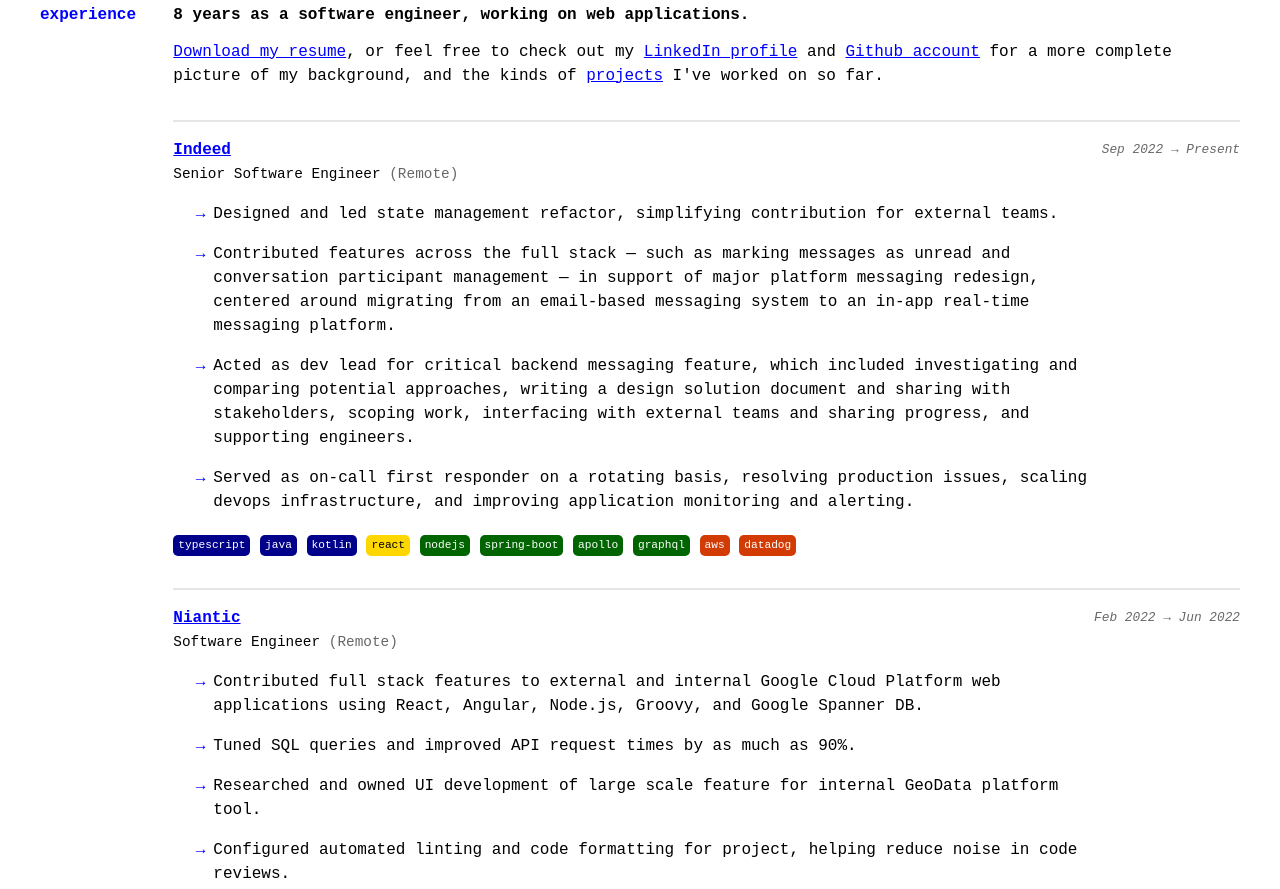
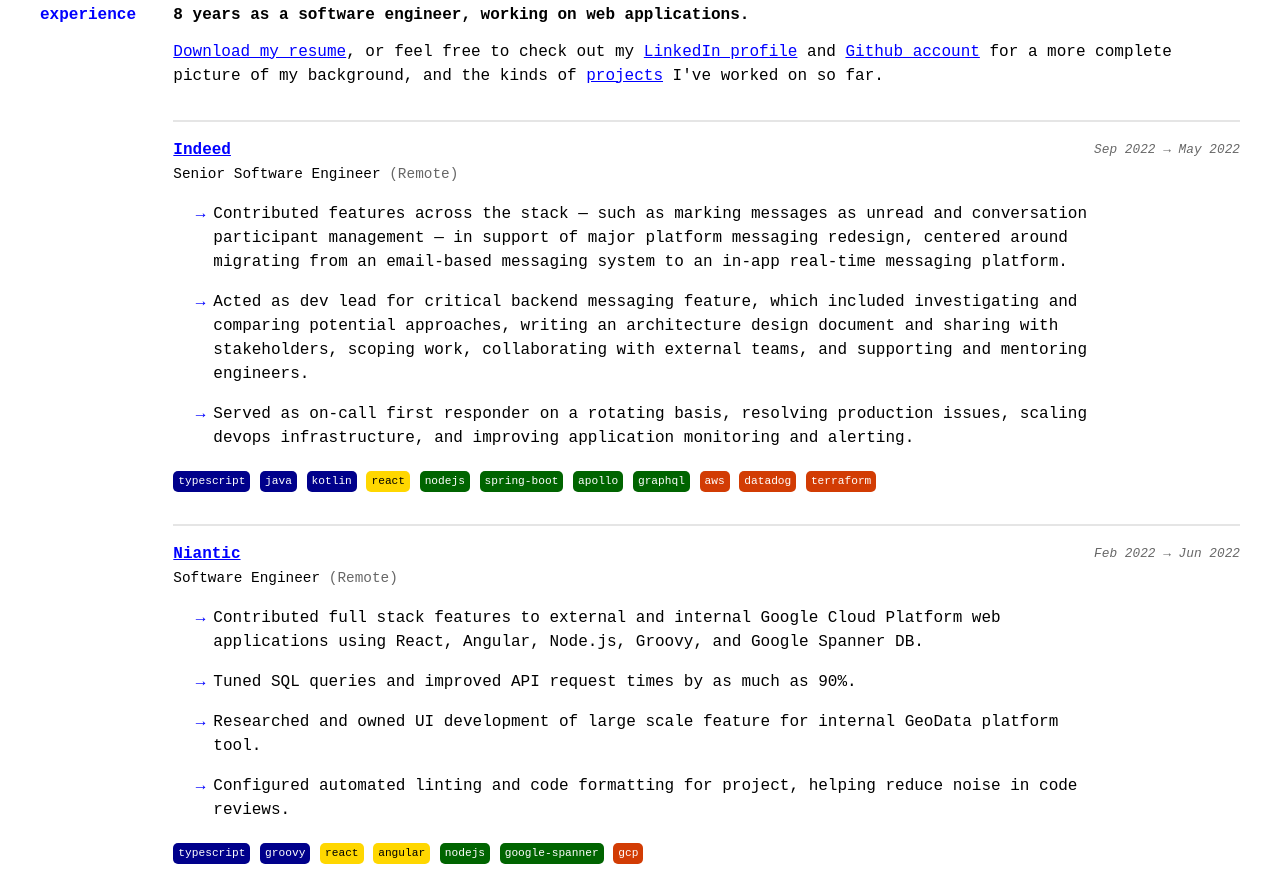
Before and after one commit to ellismarkf/mfellis.com, a plain HTML site: page index.html in a window 1280 px wide. Shown: the part 755-1644 px from the top of the page. Drawn offline with Linux system fonts and the light colour scheme.

Commit message:
feat: update indeed after layoff

```diff
--- a/index.html
+++ b/index.html
@@ -46,12 +46,11 @@
                 <em>(Remote)</em>
               </p>
             </div>
-            <span class="entry-date">Sep 2022 → Present</span>
+            <span class="entry-date">Sep 2022 → May 2022</span>
           </div>
           <ul class="description">
-            <li>Designed and led state management refactor, simplifying contribution for external teams.</li>
-            <li>Contributed features across the full stack — such as marking messages as unread and conversation participant management — in support of major platform messaging redesign, centered around migrating from an email-based messaging system to an in-app real-time messaging platform.</li>
-            <li>Acted as dev lead for critical backend messaging feature, which included investigating and comparing potential approaches,  writing a design solution document and sharing with stakeholders, scoping work, interfacing with external teams and sharing progress, and supporting engineers.</li>
+            <li>Contributed features across the stack — such as marking messages as unread and conversation participant management — in support of major platform messaging redesign, centered around migrating from an email-based messaging system to an in-app real-time messaging platform.</li>
+            <li>Acted as dev lead for critical backend messaging feature, which included investigating and comparing potential approaches,  writing an architecture design document and sharing with stakeholders, scoping work, collaborating with external teams, and supporting and mentoring engineers.</li>
             <li>Served as on-call first responder on a rotating basis, resolving production issues, scaling devops infrastructure, and improving application monitoring and alerting.</li>
           </ul>
           <div class="tag-container">
@@ -65,6 +64,7 @@
             <span class="tag be">graphql</span>
             <span class="tag devops">aws</span>
             <span class="tag devops">datadog</span>
+            <span class="tag devops">terraform</span>
           </div>
         </div>
         <div class="work-entry" id="niantic">
@@ -235,7 +235,7 @@
         <div class="work-entry" id="citrusbyte">
           <div class="work-entry-title-container">
             <div>
-              <p><strong><a href="https://theorem.co/" target="_blank" rel="noreferrer">TheoremOne</a></strong></p>
+              <p><strong><a href="https://www.formula.co/" target="_blank" rel="noreferrer">Formula.Monks</a></strong></p>
               <p class="title-line">
                 Front-End Engineer
                 <em>(Remote)</em>
```
Also changed, not shown: 1 other file.
